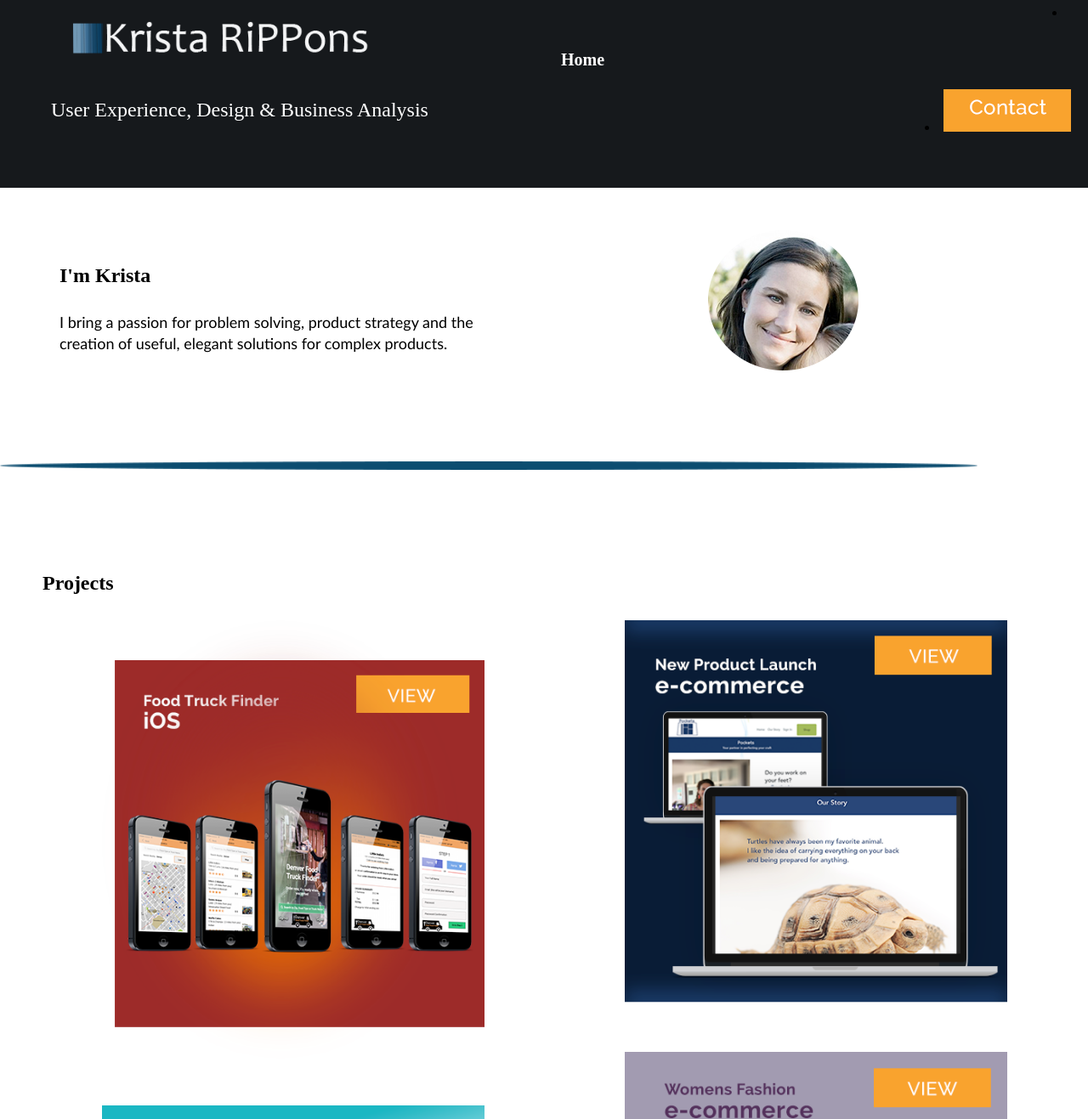
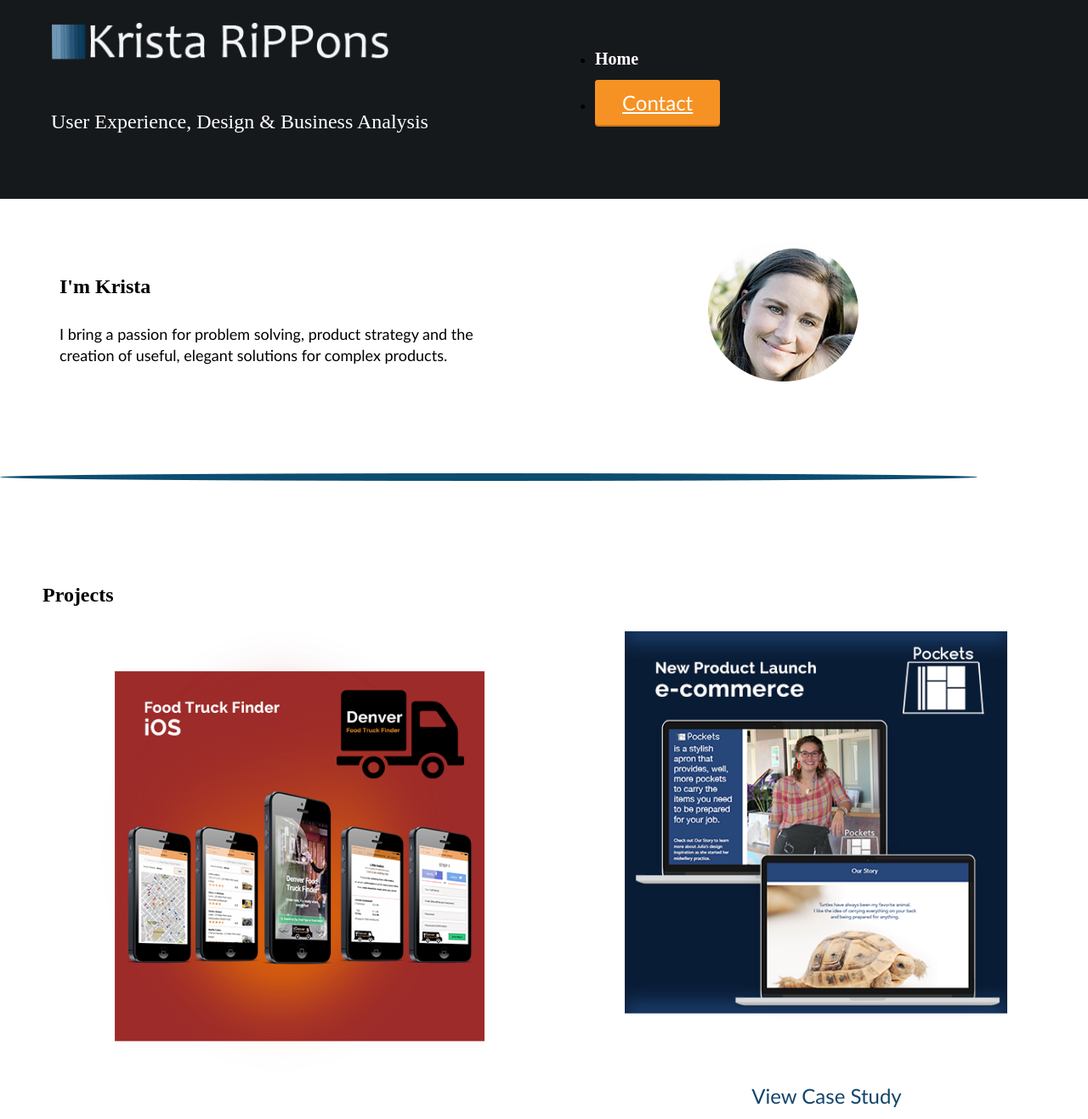
Before and after one commit to krista-rippons/Portfolio, a plain HTML site: page index.html in a window 1280 px wide. Shown: the part 29-1346 px from the top of the page at 85% size. Drawn offline with Linux system fonts and the light colour scheme; a web font is replaced by a local one.

Commit message:
add button / sized Proj photos / add View Case / cleaned up WWM / resume file

```diff
--- a/css/style.css
+++ b/css/style.css
@@ -93,7 +93,6 @@ p {
 header .KRlogo img {
 	float: right;
 	width: 400px;
-	padding: 0px 50px 00px 0px;
 }
 header nav {
 	padding: 1em 0;
@@ -103,14 +102,27 @@ header nav ul {
 	text-align: left;
 	float: left;
 }
+header .text-right {
+	text-align: right
+}
 header nav ul > li {
 	list-style-type: none;
 	display: inline-block;
 }
 header nav ul > li > a {
 	color: #ffffff;
-	text-decoration: none;
-	padding: 0px 25px 0px 0px;
+}
+
+/* BUTTONS */
+
+.btn {
+	font-size: 18pt;
+	border-radius: 4px;
+	color: #FFFFFF;
+	padding: 10px 30px;
+	background: #f69224;
+	border: 2px solid #f69224;
+	box-shadow: 0px 2px 0px 0px #c97518;
 }
 
 /* CONTAINERS */
@@ -144,8 +156,15 @@ header /*.container*/ {
 .containerproject {
 	/*background not working*/
 	background: url("images/PortfolioBackground.jpeg") alt="grunge"/></a> top center no-repeat;
-	padding: 75px 0px 75px 50px;  /* top right bottom left*/
+	padding: 75px 0px 0px 50px;  /* top right bottom left*/
 	background-size: cover;
+}
+.containerproject h5 {
+	font-style: underline;
+	font-weight: lighter;
+	color: #11456c;
+	text-align: center;
+
 }
 .projimage img {
 	width: 550px;
--- a/index.html
+++ b/index.html
@@ -28,19 +28,19 @@
                 <div class="row">
                     <div class="col-xs-12 col-sm-6">
                         <ul>
-                            <li><a href="index.html" class="KRlogo"><img src="images/KRlogowhite.png" alt="Krista Rippons" /></a></li>  <!--???left align with User Experience-->
+                            <li><a href="index.html" class="KRlogo"><img src="images/KRlogowhite.png" alt="Krista Rippons" /></a></li>
                             <li><h1>User Experience, Design & Business Analysis</h1></li>
                         </ul>
                     </div>
 
 
                     <div class="col-lg-12 col-sm-6">
-                        <div class="text-right"
                         <ul>
+                            <div class="text-right">
                                 <li><h4>Home</h4></li>
-                                <li><a href="index.html" class="contactimg"><img src="images/CONTACTBUTTON copy.png" alt="Contact" /></a></li>
+                                <li><a href="contact.html" class="btn">Contact</a>
+                            </div>
                         </ul>
-                        </div>
                     </div>
                 </div>
             </section>
@@ -71,16 +71,22 @@
                 <div class="row">
                     <div class="col-lg-12 col-sm-6">  <!--???how to top align images in each column-->
                     <!--???how to create click on VIEW button-->
-                        <a href="index.html" class="projimage"><img src="images/DENVERFOODTRUCK.png" alt="DenverFoodTruck" /></a>
-                        <a href="index.html" class="projimage"> <img src="images/FRESHWAVE.png" alt="FreshWave" /></a>
-                        <a href="index.html" class="projimage"> <img src="images/SCHOOLDEETS.png" alt="SchoolDeets" /></a>
+                        <a href="index.html" class="projimage"><img src="images/DENVERFOODTRUCK copy.png" alt="DenverFoodTruck" /></a>
+                        <h5>View Case Study</h5>
+                        <a href="index.html" class="projimage"> <img src="images/FRESHWAVE copy.png" alt="FreshWave" /></a>
+                        <h5>View Case Study</h5>
+                        <a href="index.html" class="projimage"> <img src="images/SCHOOLDEETS copy.png" alt="SchoolDeets" /></a>
+                        <h5>View Case Study</h5>
                     </div>
 
                 <div class="row">
                     <div class="col-lg-12 col-sm-6">
-                        <a href="index.html" class="projimage"> <img src="images/POCKETS.png" alt="Pockets" /></a>
-                        <a href="index.html" class="projimage"> <img src="images/ARTISANSTYLE.png" alt="ArtisanStyle" /></a>
-                        <a href="index.html" class="projimage"> <img src="images/WINTERPR.png" alt="WinterPR" /></a>
+                        <a href="index.html" class="projimage"> <img src="images/POCKETS copy.png" alt="Pockets" /></a>
+                        <h5>View Case Study</h5>
+                        <a href="index.html" class="projimage"> <img src="images/ARTISANSTYLE copy.png" alt="ArtisanStyle" /></a>
+                        <h5>View Case Study</h5>
+                        <a href="index.html" class="projimage"> <img src="images/WINTERPR copy.png" alt="WinterPR" /></a>
+                        <h5>View Case Study</h5>
                     </div>
                 </div>
             </div>
@@ -89,18 +95,15 @@
     <section class="containerworkwithme">
         <h1>WHY WORK WITH ME</h1>
         <h2>Strategic, Dedicated and Collaborative</h2>
-        <p>Creative professional with passion for bey clear design that is engaging and immediately</p>
+        <p>Creative professional with passion for building clear design that is engaging and immediately informative.</p>
             <div class="container">
                 <div class="row">
                     <div class="col-lg-12 col-sm-6">  <!--???how to align icon/and <h3> title AND how to align description with left edge of <h3> title-->
-                        <a href="index.html" class="projimageW"><img src="images/research.png" alt="research" /></a>
-                        <h3>RESEARCH DRIVEN DESIGN</h3>
+                        <a href="index.html" class="projimageW"><img src="images/research.png" alt="research" /></a><h3>RESEARCH DRIVEN DESIGN</h3>
                             <p class="wwm">Listen, structure, ask, interpret use methods and tools:  Create user journey maps, conduct user testing, competitive ysis, user flows, develop user personas, conduct interviews, define user cases which allows me to determine and document user’s goals.</p>
-                        <a href="index.html" class="projimageW"> <img src="images/desktop.png" alt="UXUIDesign" /></a>
-                        <h3>UX/UI DESIGN</h3>
+                        <a href="index.html" class="projimageW"> <img src="images/desktop.png" alt="UXUIDesign" /></a><h3>UX/UI DESIGN</h3>
                             <p class="wwm">Above all, empathize with customer, educate/provide valuable information, engage, inspire...</p>
-                        <a href="index.html" class="projimageW"> <img src="images/iterate.png" alt="Iterate" /></a>
-                        <h3>WIREFRAME / ITERATE / REFINE</h3>
+                        <a href="index.html" class="projimageW"> <img src="images/iterate.png" alt="Iterate" /></a><h3>WIREFRAME / ITERATE / REFINE</h3>
                             <p class="wwm">Communication tool to inform stakeholders of design/flow decisions.  Allows quick iterations as </p>
                     </div>
                 <div class="row">
@@ -109,8 +112,7 @@
                             <p class="wwm">I use InVision to create protypes that test design ideas andty.  The same user feedback logic is employed to conduct obersavations, view analytics to detrmine where roadblocks occur.  Make suggestions for change...</p>
                         <a href="index.html" class="projimageW"> <img src="images/ck mark.png" alt="ProjMgmt" /></a><h3>PROJECT MANAGEMENT<h3>
                             <p class="wwm">Thorough, organized ... any to connect wiple stakeholders</p>
-                        <a href="index.html" class="projimageW"> <img src="images/balance.png" alt="Balanced" /></a>
-                        <h3>BALANCED<h3>
+                        <a href="index.html" class="projimageW"> <img src="images/balance.png" alt="Balanced" /></a><h3>BALANCED<h3>
                             <p class="wwm">Varied skill set with thy to te strategic issues balanced with user needs and
                     </div>
                 </div>
@@ -135,7 +137,7 @@
             <p bold>Centurylink</p>
             <p>automated e-billing and matter management</p></br>
 
-            <h4>Click HERE to download CV</h4>
+            <h4>Click HERE<a href="index.html"<img src="KristaRippons_CV(v2).docx" /></a> to download CV</h4>
        </div>
     </section>
     <a href="index.html" class="sectiondivider"><img src="images/Section Divider.png" /></a>
```
Also changed, not shown: images/ARTISANSTYLE copy.png (added), images/DENVERFOODTRUCK copy.png (added), images/FRESHWAVE copy.png (added), images/POCKETS copy.png (added), images/SCHOOLDEETS copy.png (added), images/WINTERPR copy.png (added), 1 other file. Lines whose indentation alone changed are shown as unchanged.
